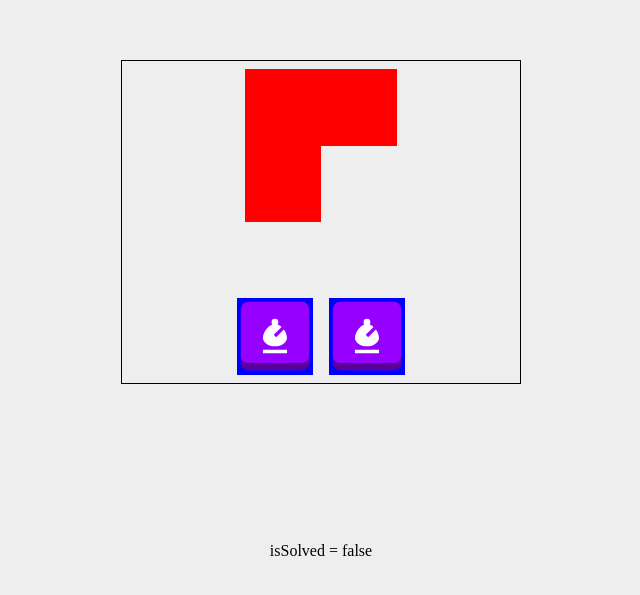
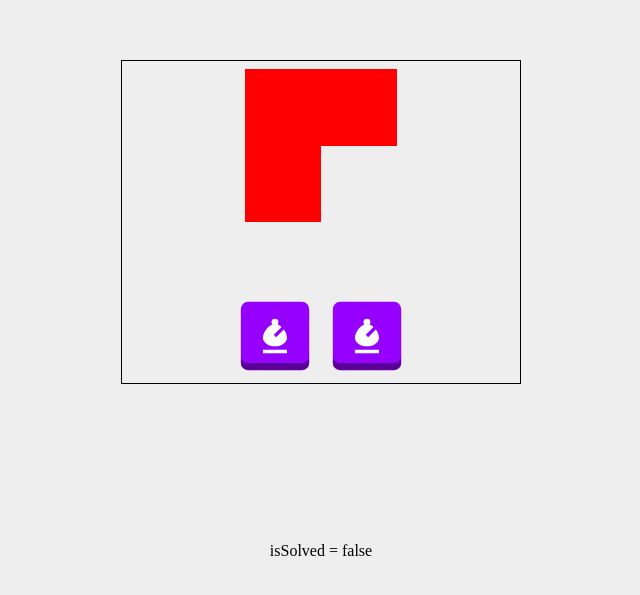
Before and after one commit to dirckvdende/no-mate, a Vue app: page / in a window 1280 px wide. Shown: the part 169-764 px from the top of the page, without its empty margins (319-959 px from the left). Built offline with nearby package versions, Linux system fonts and the light colour scheme.

Commit message:
Continued working on styling

```diff
--- a/src/components/PuzzlePiece.vue
+++ b/src/components/PuzzlePiece.vue
@@ -73,7 +73,6 @@
             display: flex;
             justify-content: center;
             align-items: center;
-            background-color: blue;
             pointer-events: all;
         }
     }
@@ -92,6 +91,12 @@
         align-items: center;
         user-select: none;
         pointer-events: none;
+        z-index: 1;
+    }
+    .display-box.dragging {
+        scale: 1.1;
+        opacity: .8;
+        z-index: 2;
     }
 
     .icon {
@@ -99,9 +104,4 @@
         width: 60%;
         height: 60%;
     }
-
-    .display-box.dragging {
-        scale: 1.1;
-        opacity: .8;
-    }
 </style>
```
